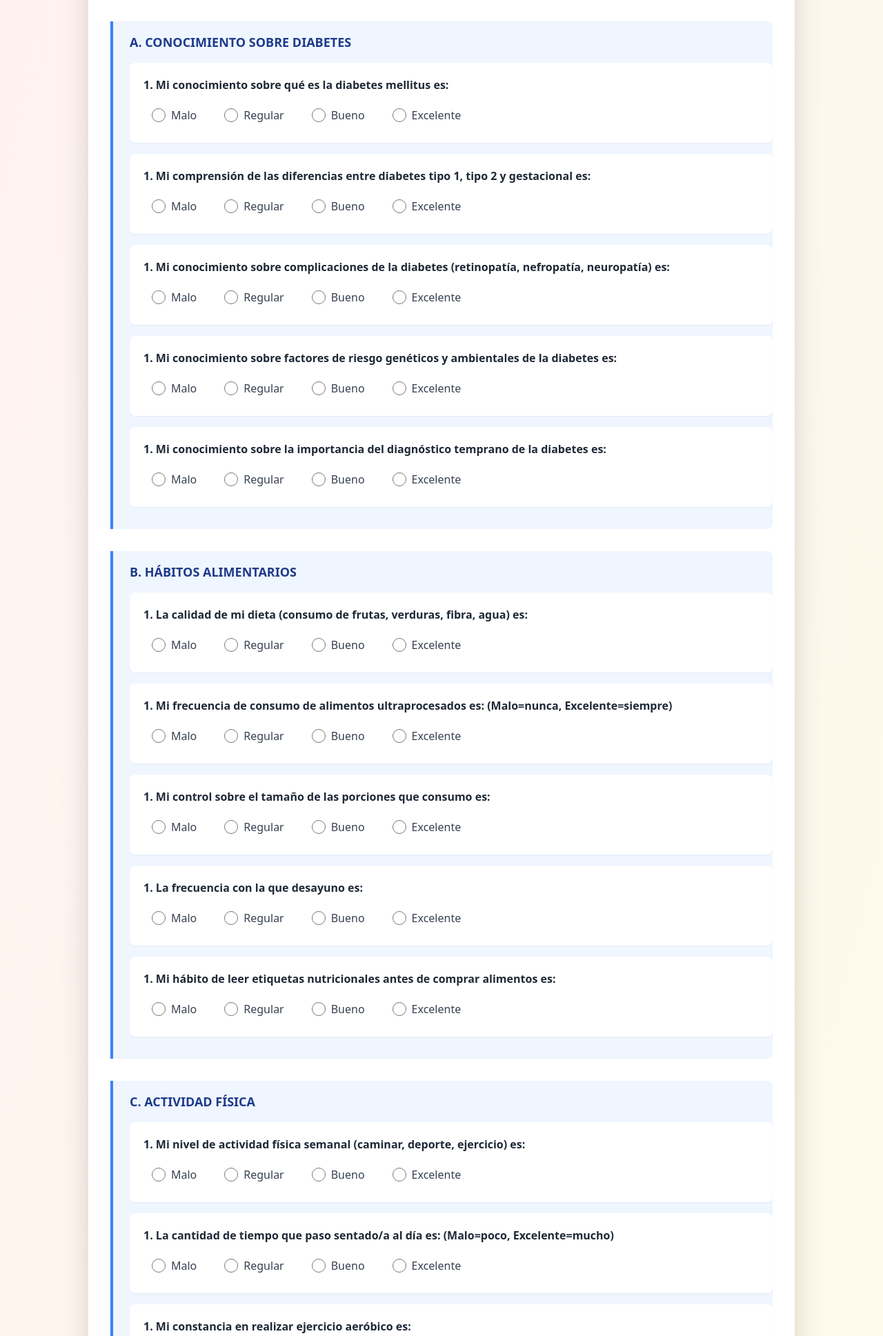
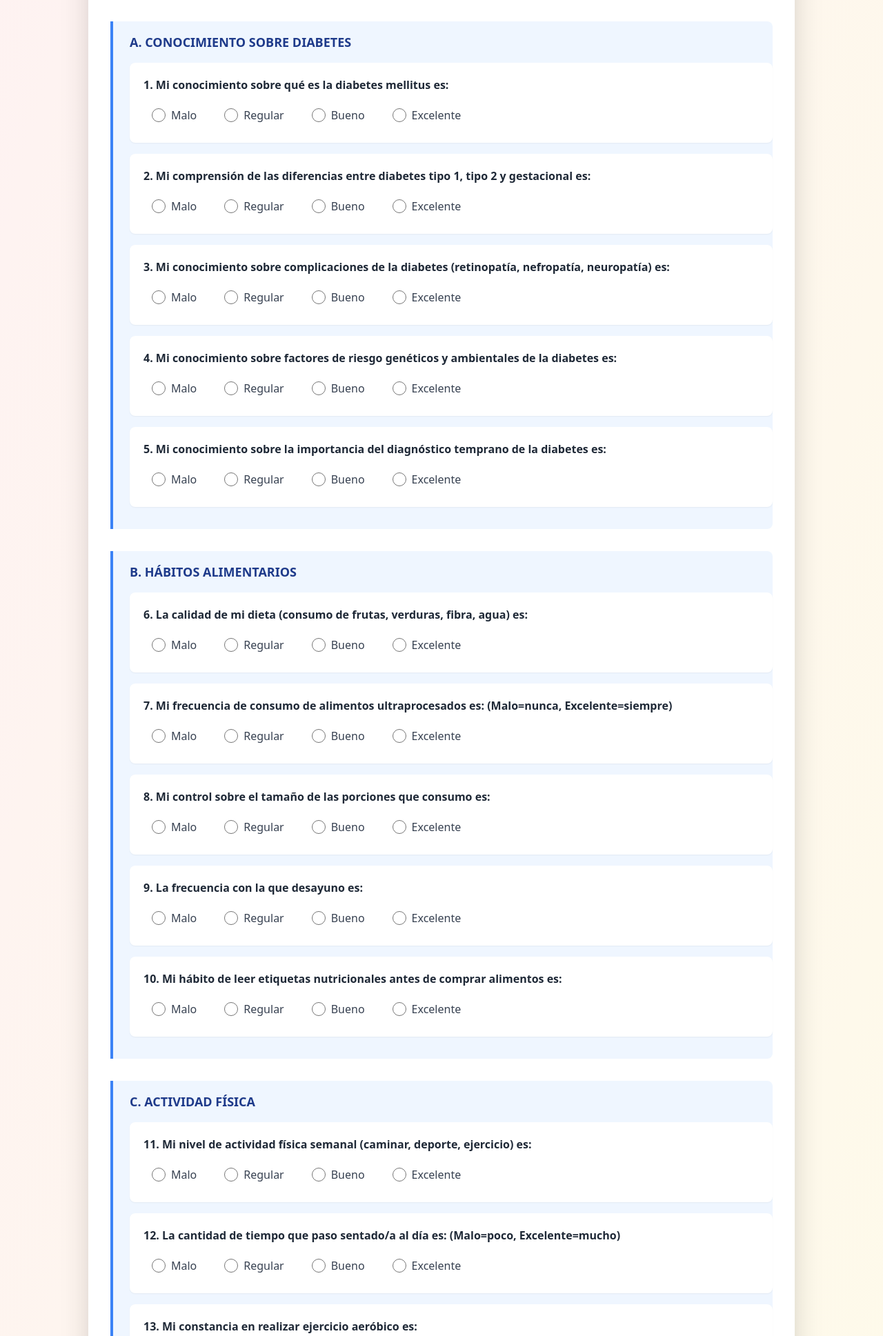
Before and after one commit to satoCHINO-19/prevendiabetes-upch, a FastAPI app: page / in a window 1280 px wide. Shown: the part 527-2464 px from the top of the page at 69% size. Run offline with FastAPI, Linux system fonts and the light colour scheme; some libraries are stand-ins or nearby versions.

Commit message:
Fix: corregir numeración de preguntas y radio buttons

```diff
--- a/templates/index.html
+++ b/templates/index.html
@@ -42,23 +42,23 @@
                 </div>
             </div>
 
-            {% set contador = 1 %}
+            {% set ns = namespace(contador=1) %}
             {% for seccion, preguntas in secciones %}
             <div class="border-l-4 border-blue-500 pl-6 py-4 bg-blue-50 rounded-r-lg">
                 <h3 class="text-lg font-bold text-blue-900 mb-4">{{ seccion }}</h3>
                 {% for pregunta in preguntas %}
                 <div class="bg-white p-5 rounded-lg mb-4 shadow-sm">
-                    <p class="font-semibold text-gray-800 mb-3">{{ contador }}. {{ pregunta }}</p>
+                    <p class="font-semibold text-gray-800 mb-3">{{ ns.contador }}. {{ pregunta }}</p>
                     <div class="flex flex-wrap gap-4">
                         {% for valor, etiqueta in [(1, 'Malo'), (2, 'Regular'), (3, 'Bueno'), (4, 'Excelente')] %}
                         <label class="flex items-center space-x-2 cursor-pointer hover:bg-gray-50 px-3 py-2 rounded-lg">
-                            <input type="radio" name="p{{ contador }}" value="{{ valor }}" required class="w-5 h-5 text-blue-600">
+                            <input type="radio" name="p{{ ns.contador }}" value="{{ valor }}" required class="w-5 h-5 text-blue-600">
                             <span class="text-gray-700">{{ etiqueta }}</span>
                         </label>
                         {% endfor %}
                     </div>
                 </div>
-                {% set contador = contador + 1 %}
+                {% set ns.contador = ns.contador + 1 %}
                 {% endfor %}
             </div>
             {% endfor %}
```
